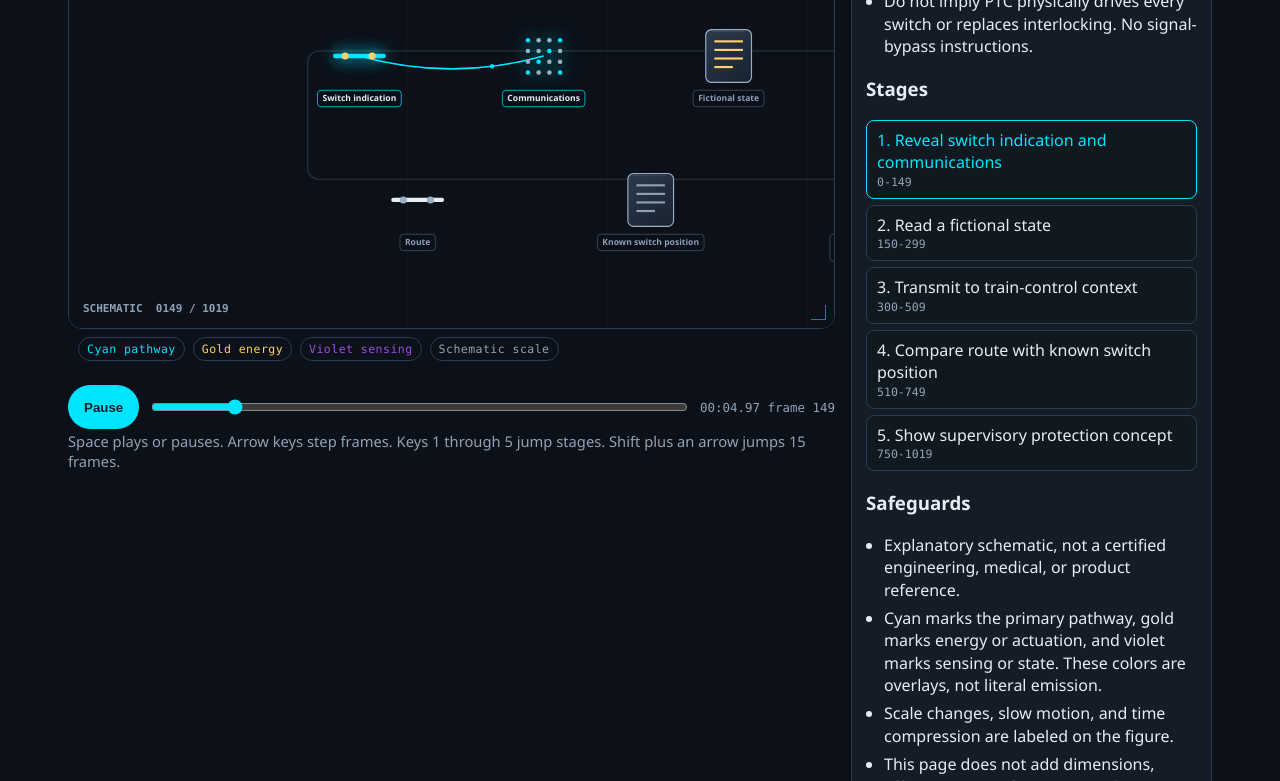
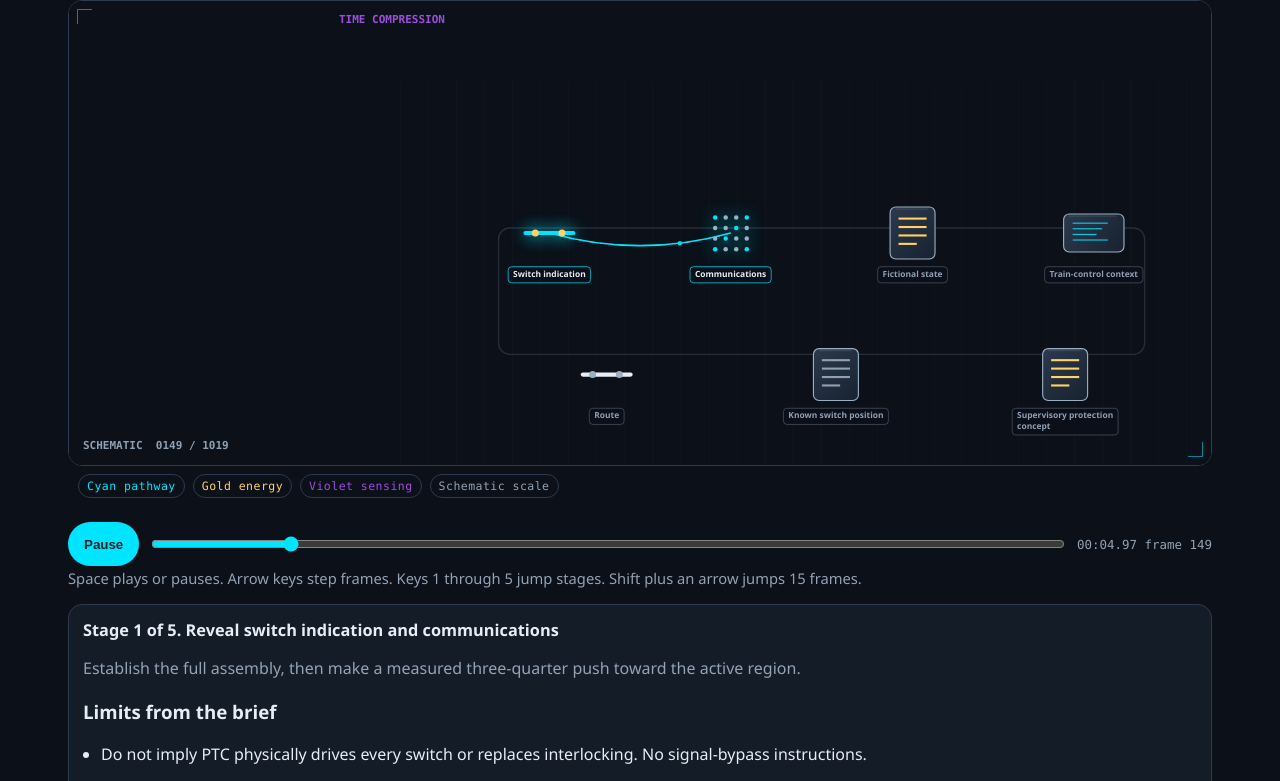
Before and after one commit to mizcausevic-dev/wayside-switch-state-interface-explainer, a plain HTML site: page index.html in a window 1280 px wide. Shown: the part 346-1127 px from the top of the page. Drawn offline with Linux system fonts and the light colour scheme.

Commit message:
Stack the plate, stage notes, and top send and explain controls.

```diff
--- a/index.html
+++ b/index.html
@@ -16,22 +16,23 @@ header h1 { font-size:clamp(1.5rem, 2vw, 2rem); line-height:1.15; margin:6px 0 4
 .kicker, .cat { color:var(--dim); margin:0; font-size:.92rem; }
 .cat a, footer a { color: var(--path); }
 .kicker { font-family: ui-monospace, SFMono-Regular, Menlo, monospace; letter-spacing:.04em; text-transform:uppercase; font-size:.74rem; }
-.layout { display:grid; grid-template-columns: minmax(0, 1.7fr) minmax(260px, .8fr); gap:16px; margin-top:16px; }
+.layout { display:block; margin-top:16px; }
+.tools { margin:14px 0 8px; }
 .plate-frame { position:relative; background:#070b12; border:1px solid var(--line); border-radius:14px; overflow:hidden; }
 .plate-frame:before, .plate-frame:after { content:""; position:absolute; width:14px; height:14px; border:1px solid rgba(0,229,255,.55); z-index:2; pointer-events:none; }
 .plate-frame:before { top:8px; left:8px; border-right:0; border-bottom:0; }
 .plate-frame:after { right:8px; bottom:8px; border-left:0; border-top:0; }
-canvas { display:block; width:100%; height:min(68vh, 640px); background:#0B1019; }
+canvas { display:block; width:100%; height:min(58vh, 560px); background:#0B1019; }
 .legend { display:flex; flex-wrap:wrap; gap:8px; padding:8px 10px 10px; }
 .legend span { font-family: ui-monospace, SFMono-Regular, Menlo, monospace; font-size:.72rem; letter-spacing:.04em; border:1px solid var(--line); border-radius:999px; padding:4px 8px; color:var(--dim); }
 .legend .path { color:var(--path); } .legend .energy { color:var(--energy); } .legend .sense { color:var(--sense); }
-aside { background:var(--panel); border:1px solid var(--line); border-radius:14px; padding:14px 14px 16px; }
+aside { background:var(--panel); border:1px solid var(--line); border-radius:14px; padding:14px 14px 16px; margin-top:16px; }
 aside h2 { font-size:1.02rem; margin:0 0 8px; }
 aside p { color:var(--dim); line-height:1.45; }
 ol, ul { margin:8px 0 0; padding-left:18px; }
 li { margin:6px 0; line-height:1.4; }
-.stages { list-style:none; padding:0; margin:12px 0 0; }
-.stages button { width:100%; text-align:left; background:#101820; color:var(--bone); border:1px solid var(--line); border-radius:8px; padding:8px 10px; cursor:pointer; font:inherit; }
+.stages { list-style:none; padding:0; margin:12px 0 0; display:grid; grid-template-columns:repeat(5, minmax(0, 1fr)); gap:8px; }
+.stages button { width:100%; height:100%; text-align:left; background:#101820; color:var(--bone); border:1px solid var(--line); border-radius:8px; padding:8px 10px; cursor:pointer; font:inherit; }
 .stages button[aria-current="step"] { border-color:var(--path); color:var(--path); }
 .stages span { display:block; color:var(--dim); font-family: ui-monospace, SFMono-Regular, Menlo, monospace; font-size:.72rem; }
 button:focus-visible, input:focus-visible { outline:2px solid var(--path); outline-offset:2px; }
@@ -52,7 +53,7 @@ footer { margin-top:18px; color:var(--dim); font-size:.85rem; }
 .send-btn svg, .level-btn svg { display:block; }
 #explain-text { flex-basis:100%; margin:8px 0 0; line-height:1.45; color:#d5deea; }
 
-@media (max-width: 860px) { .layout { grid-template-columns: 1fr; } canvas { height:70vw; min-height:280px; } }
+@media (max-width: 860px) { canvas { height:70vw; min-height:280px; } .stages { grid-template-columns:1fr; } }
 @media (prefers-reduced-motion: reduce) { * { scroll-behavior:auto; } }
 </style>
 </head>
@@ -63,9 +64,25 @@ footer { margin-top:18px; color:var(--dim); font-size:.85rem; }
 <h1>Wayside Switch-State Interface</h1>
 <p class="cat">Rail Systems &amp; Train Control · prompt p153</p>
 <p class="cat"><a href="https://github.com/mizcausevic-dev/wayside-switch-state-interface-explainer">Repository</a></p>
+<div class="tools">
+<div class="explain-row">
+<span class="share-label">Explain this page</span>
+<button class="level-btn" type="button" data-level="tech" aria-pressed="true">Tech</button>
+<button class="level-btn" type="button" data-level="nontech" aria-pressed="false">Non-Tech</button>
+<button class="level-btn" type="button" data-level="layman" aria-pressed="false">Layman</button>
+<p id="explain-text"></p>
+</div>
+<div class="send-row">
+<span class="share-label">Send to</span>
+<a class="send-btn" data-send="chatgpt" href="https://chatgpt.com/" target="_blank" rel="noopener noreferrer"><svg viewBox="0 0 16 16" width="16" height="16" aria-hidden="true"><circle cx="6" cy="8" r="3.2" fill="none" stroke="currentColor"/><circle cx="10" cy="8" r="3.2" fill="none" stroke="currentColor"/></svg>ChatGPT</a>
+<a class="send-btn" data-send="claude" href="https://claude.ai/new" target="_blank" rel="noopener noreferrer"><svg viewBox="0 0 16 16" width="16" height="16" aria-hidden="true"><path d="M8 1.5 9.2 6.2 14 8 9.2 9.8 8 14.5 6.8 9.8 2 8l4.8-1.8Z" fill="currentColor"/></svg>Claude</a>
+<a class="send-btn" data-send="perplexity" href="https://www.perplexity.ai/" target="_blank" rel="noopener noreferrer"><svg viewBox="0 0 16 16" width="16" height="16" aria-hidden="true"><path d="M8 1.2 9.4 6.6 14.8 8 9.4 9.4 8 14.8 6.6 9.4 1.2 8 6.6 6.6Z" fill="none" stroke="currentColor"/></svg>Perplexity</a>
+<a class="send-btn" data-send="gemini" href="https://gemini.google.com/app" target="_blank" rel="noopener noreferrer"><svg viewBox="0 0 16 16" width="16" height="16" aria-hidden="true"><path d="M8 1.2 9.1 6.9 14.8 8 9.1 9.1 8 14.8 6.9 9.1 1.2 8 6.9 6.9Z" fill="currentColor"/></svg>Gemini</a>
+<a class="send-btn" data-send="grok" href="https://grok.com/" target="_blank" rel="noopener noreferrer"><svg viewBox="0 0 16 16" width="16" height="16" aria-hidden="true"><path d="M3 13 13 3M6 3h7v7" fill="none" stroke="currentColor" stroke-width="1.4"/></svg>Grok</a>
+</div>
+</div>
 </header>
 <div class="layout">
-<div>
 <div class="plate-frame">
 <canvas id="plate" aria-label="Schematic of Wayside Switch-State Interface. The text beside the figure states each stage and the limits."></canvas>
 </div>
@@ -81,7 +98,6 @@ footer { margin-top:18px; color:var(--dim); font-size:.85rem; }
 <span id="readout">00:00.00 frame 0</span>
 </div>
 <p class="cat">Space plays or pauses. Arrow keys step frames. Keys 1 through 5 jump stages. Shift plus an arrow jumps 15 frames.</p>
-</div>
 <aside>
 <h2 id="stage-title">Stage 1 of 5</h2>
 <p id="stage-detail"></p>
@@ -89,8 +105,6 @@ footer { margin-top:18px; color:var(--dim); font-size:.85rem; }
 <ul><li>Do not imply PTC physically drives every switch or replaces interlocking. No signal-bypass instructions.</li></ul>
 <h3>Stages</h3>
 <ol class="stages"><li><button type="button" data-stage="0">1. Reveal switch indication and communications <span>0-149</span></button></li><li><button type="button" data-stage="1">2. Read a fictional state <span>150-299</span></button></li><li><button type="button" data-stage="2">3. Transmit to train-control context <span>300-509</span></button></li><li><button type="button" data-stage="3">4. Compare route with known switch position <span>510-749</span></button></li><li><button type="button" data-stage="4">5. Show supervisory protection concept <span>750-1019</span></button></li></ol>
-<h3>Safeguards</h3>
-<ul><li>Explanatory schematic, not a certified engineering, medical, or product reference.</li><li>Cyan marks the primary pathway, gold marks energy or actuation, and violet marks sensing or state. These colors are overlays, not literal emission.</li><li>Scale changes, slow motion, and time compression are labeled on the figure.</li><li>This page does not add dimensions, efficiencies, certifications, vendor internals, or performance claims.</li><li>Verify the subject before any publication, purchase, safety, or clinical use.</li><li>Not a collision-proof driver. No braking settings, enforcement thresholds, or bypass steps.</li><li>The reference supports the underlying process or architecture. Camera moves, palette, cutaways, and timing are original illustrative directions, not experimentally validated observations. This brief is not a certified design, simulation result, medical recommendation, or claim about a specific commercial implementation.</li></ul>
 <p class="ref">Mechanism reference: <a href="https://railroads.dot.gov/research-development/program-areas/train-control/ptc/positive-train-control-ptc" rel="noopener noreferrer">FRA  -  positive train control</a>. The reference supports the underlying process. Camera, palette, and timing on this page are illustrative.</p>
 </aside>
 </div>
@@ -102,21 +116,6 @@ footer { margin-top:18px; color:var(--dim); font-size:.85rem; }
 <a href="https://cursor.com/@mirza" target="_blank" rel="noopener noreferrer">Cursor</a>
 <a href="https://www.linkedin.com/in/mirzacausevic/" target="_blank" rel="noopener noreferrer">Mirza Causevic</a>
 </nav>
-<div class="send-row">
-<span class="share-label">Send to</span>
-<a class="send-btn" data-send="chatgpt" href="https://chatgpt.com/" target="_blank" rel="noopener noreferrer"><svg viewBox="0 0 16 16" width="16" height="16" aria-hidden="true"><circle cx="6" cy="8" r="3.2" fill="none" stroke="currentColor"/><circle cx="10" cy="8" r="3.2" fill="none" stroke="currentColor"/></svg>ChatGPT</a>
-<a class="send-btn" data-send="claude" href="https://claude.ai/new" target="_blank" rel="noopener noreferrer"><svg viewBox="0 0 16 16" width="16" height="16" aria-hidden="true"><path d="M8 1.5 9.2 6.2 14 8 9.2 9.8 8 14.5 6.8 9.8 2 8l4.8-1.8Z" fill="currentColor"/></svg>Claude</a>
-<a class="send-btn" data-send="perplexity" href="https://www.perplexity.ai/" target="_blank" rel="noopener noreferrer"><svg viewBox="0 0 16 16" width="16" height="16" aria-hidden="true"><path d="M8 1.2 9.4 6.6 14.8 8 9.4 9.4 8 14.8 6.6 9.4 1.2 8 6.6 6.6Z" fill="none" stroke="currentColor"/></svg>Perplexity</a>
-<a class="send-btn" data-send="gemini" href="https://gemini.google.com/app" target="_blank" rel="noopener noreferrer"><svg viewBox="0 0 16 16" width="16" height="16" aria-hidden="true"><path d="M8 1.2 9.1 6.9 14.8 8 9.1 9.1 8 14.8 6.9 9.1 1.2 8 6.9 6.9Z" fill="currentColor"/></svg>Gemini</a>
-<a class="send-btn" data-send="grok" href="https://grok.com/" target="_blank" rel="noopener noreferrer"><svg viewBox="0 0 16 16" width="16" height="16" aria-hidden="true"><path d="M3 13 13 3M6 3h7v7" fill="none" stroke="currentColor" stroke-width="1.4"/></svg>Grok</a>
-</div>
-<div class="explain-row">
-<span class="share-label">Explain this page</span>
-<button class="level-btn" type="button" data-level="tech" aria-pressed="true">Tech</button>
-<button class="level-btn" type="button" data-level="nontech" aria-pressed="false">Non-Tech</button>
-<button class="level-btn" type="button" data-level="layman" aria-pressed="false">Layman</button>
-<p id="explain-text"></p>
-</div>
 </footer>
 <script id="explain-data" type="application/json">{"tech": "Wayside Switch-State Interface. Stages: Reveal switch indication and communications; Read a fictional state; Transmit to train-control context; Compare route with known switch position; Show supervisory protection concept. Limits from the brief: Do not imply PTC physically drives every switch or replaces interlocking. No signal-bypass instructions. Cyan is the pathway, gold is energy or actuation, and violet is sensing or state. This is a labeled schematic, not a measurement.", "nontech": "This page walks through Wayside Switch-State Interface in order: Reveal switch indication and communications; Read a fictional state; Transmit to train-control context; Compare route with known switch position; Show supervisory protection concept. It shows how the parts relate. It does not add speeds, sizes, or performance claims.", "layman": "This is a moving diagram of Wayside Switch-State Interface. It shows the main parts and the order they work in. It is for learning. It is not a manual and it is not a test result."}</script>
 <script>
```
